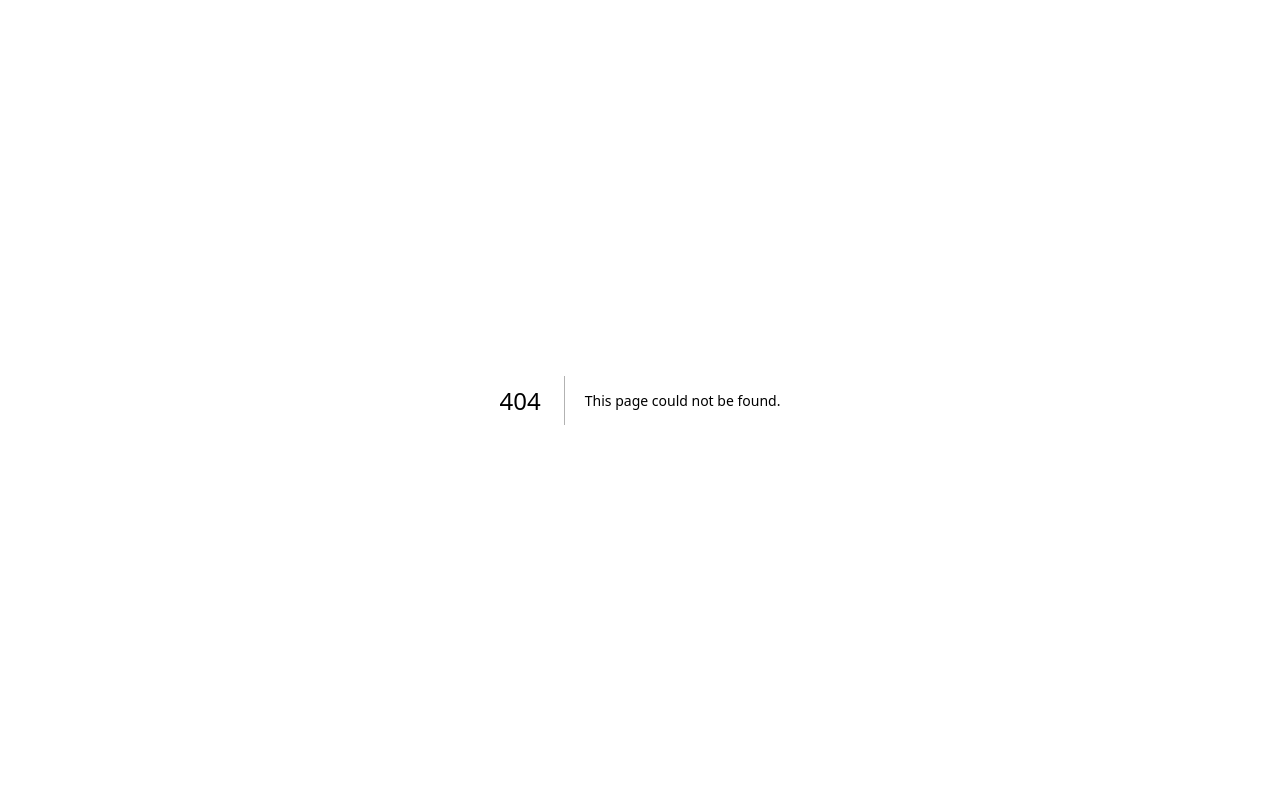
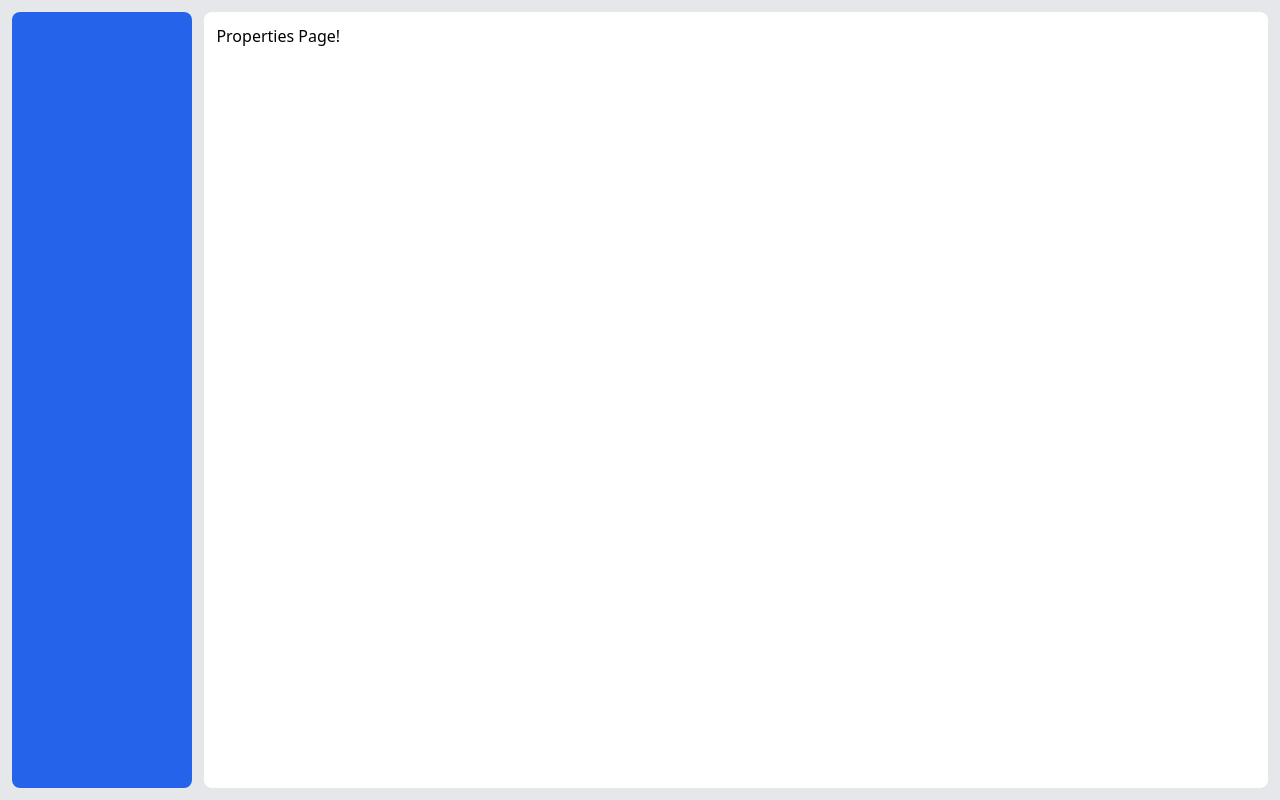
Before and after one commit to Zalaya/configuration-service, a Next.js app in the folder frontend/: page /properties in a window 1280 px wide. Before the commit this address had no page. Built offline with nearby package versions, Linux system fonts and the light colour scheme.

Commit message:
feat(routes): create some routes and redirections and the basic styles

```diff
--- a/frontend/package.json
+++ b/frontend/package.json
@@ -1,6 +1,6 @@
 {
   "name": "frontend",
-  "version": "0.1.0",
+  "version": "1.0.0",
   "private": true,
   "scripts": {
     "dev": "next dev --turbopack",
--- a/frontend/src/app/layout.tsx
+++ b/frontend/src/app/layout.tsx
@@ -1,16 +1,25 @@
 import { ReactNode } from "react";
 import { Metadata } from "next";
+
+import MainLayout from "@/components/MainLayout";
+
 import "@/styles/globals.css";
 
 export const metadata: Metadata = {
   title: "Configuration Service"
 };
 
-const RootLayout = ({ children }: Readonly<{ children: ReactNode }>) => {
+interface RootLayoutProps {
+  children: ReactNode;
+}
+
+const RootLayout = ({ children }: RootLayoutProps) => {
   return (
     <html>
       <body>
-        {children}
+        <MainLayout>
+          {children}
+        </MainLayout>
       </body>
     </html>
   );
--- /dev/null
+++ b/frontend/src/app/modules/page.tsx
@@ -0,0 +1,9 @@
+const Modules = () => {
+  return (
+    <h1>
+      Modules Page!
+    </h1>
+  );
+};
+
+export default Modules;
--- a/frontend/src/app/page.tsx
+++ b/frontend/src/app/page.tsx
@@ -1,7 +1,7 @@
+import { redirect } from "next/navigation";
+
 const Home = () => {
-  return (
-    <h1>Hello, World!</h1>
-  );
+  redirect("/modules");
 };
 
 export default Home;
--- /dev/null
+++ b/frontend/src/app/properties/page.tsx
@@ -0,0 +1,9 @@
+const Properties = () => {
+  return (
+    <h1>
+      Properties Page!
+    </h1>
+  );
+};
+
+export default Properties;
--- /dev/null
+++ b/frontend/src/app/settings/page.tsx
@@ -0,0 +1,9 @@
+const Settings = () => {
+  return (
+    <h1>
+      Settings Page!
+    </h1>
+  );
+};
+
+export default Settings;
--- /dev/null
+++ b/frontend/src/components/MainLayout.tsx
@@ -0,0 +1,21 @@
+import { ReactNode } from "react";
+
+import Sidebar from "./Sidebar";
+import Panel from "./Panel";
+
+interface MainLayoutProps {
+  children: ReactNode;
+}
+
+const MainLayout = ({ children }: MainLayoutProps) => {
+  return (
+    <div className="h-screen flex flex-row p-3 bg-gray-200 gap-3">
+      <Sidebar />
+      <Panel>
+        {children}
+      </Panel>
+    </div>
+  );
+};
+
+export default MainLayout;
--- /dev/null
+++ b/frontend/src/components/Panel.tsx
@@ -0,0 +1,15 @@
+import { ReactNode } from "react";
+
+interface PanelProps {
+  children: ReactNode;
+}
+
+const Panel = ({ children }: PanelProps) => {
+  return (
+    <div className="h-full bg-white rounded-lg w-full p-3">
+      {children}
+    </div>
+  );
+};
+
+export default Panel;
--- a/frontend/src/components/Sidebar.tsx
+++ b/frontend/src/components/Sidebar.tsx
@@ -0,0 +1,9 @@
+const Sidebar = () => {
+  return (
+    <div className="w-1/6 bg-blue-600 h-full rounded-lg p-3">
+
+    </div>
+  );
+};
+
+export default Sidebar;
```
